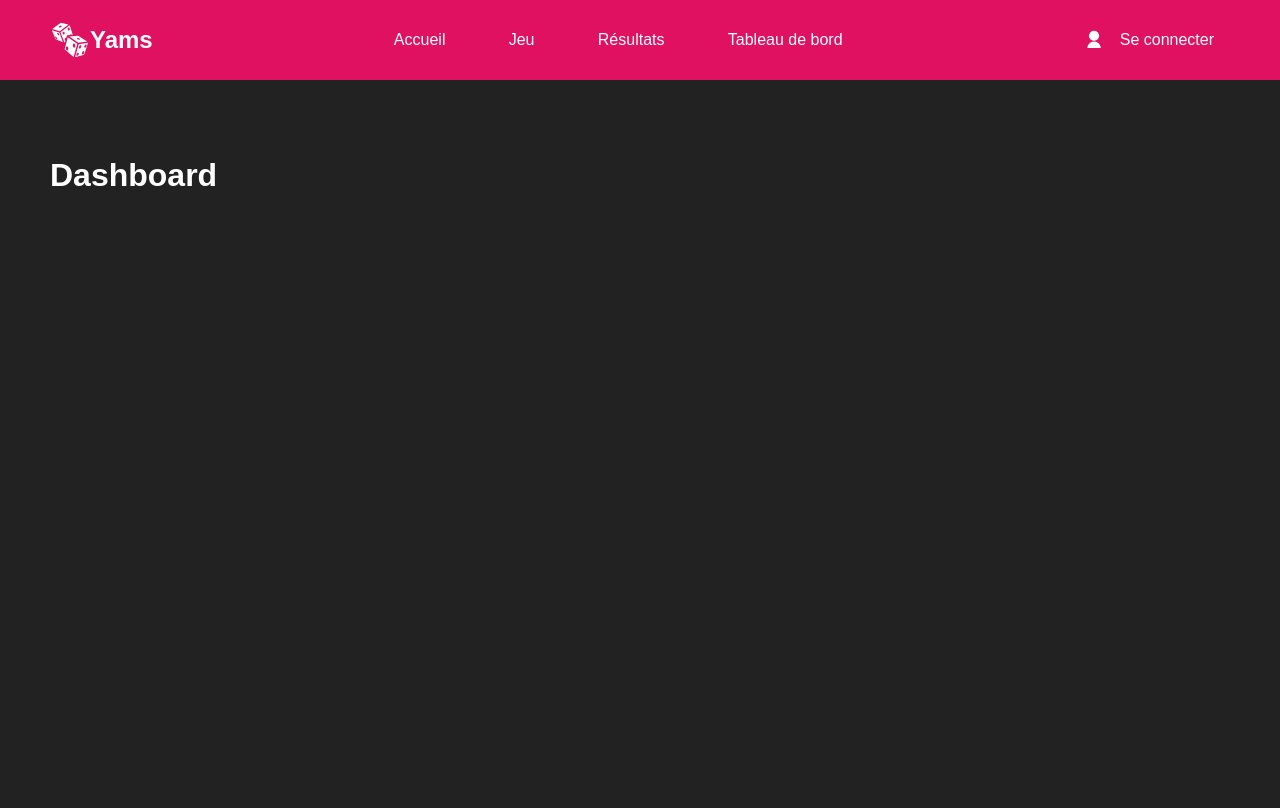
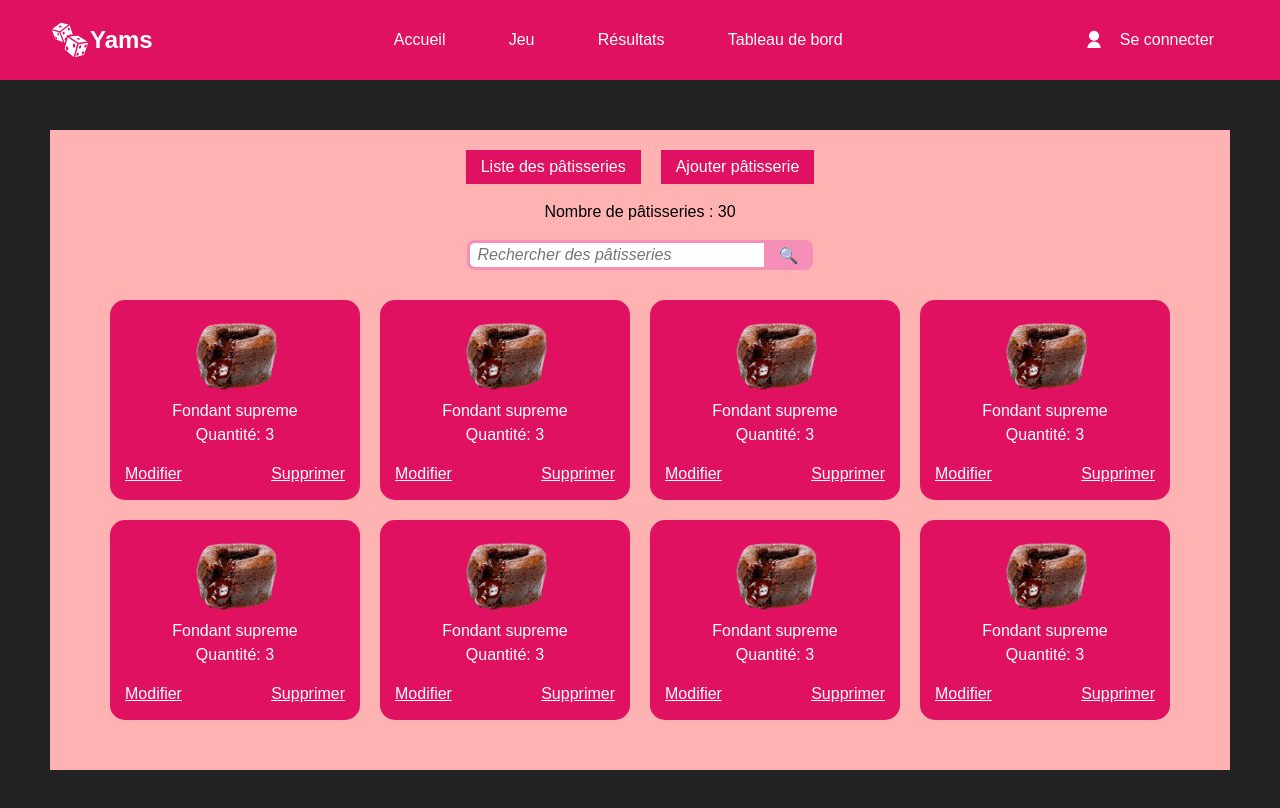
Before and after one commit to anwarali7/yams, a React (Vite) app in the folder front/: page /dashboard in a window 1280 px wide. Shown: the top 808 px of the page. Built offline with nearby package versions, Linux system fonts and the light colour scheme.

Commit message:
dashboard-page-css
1.Add ListPastry component + PastryItemComponent
2.Add AddPastryForm component

```diff
--- /dev/null
+++ b/front/src/components/AddPastryForm.css
@@ -0,0 +1,16 @@
+.add-pastry-form-container {
+  display: flex;
+  justify-content: center;
+  align-items: center;
+  text-align: center;
+  flex-direction: column;
+  color: black;
+  font-size: 20px;
+  margin-top: 20px;
+}
+
+.add-pastry-form {
+  max-width: 300px;
+  margin: 0 auto;
+  padding: 20px;
+}
--- /dev/null
+++ b/front/src/components/AddPastryForm.jsx
@@ -0,0 +1,30 @@
+import './AddPastryForm.css';
+
+const AddPastryForm = () => {
+  return (
+    <div className="add-pastry-form-container">
+      <p>Veuillez remplir les informations sur la pâtisserie</p>
+      <form className="add-pastry-form">
+        <div className="form-field">
+          <label htmlFor="pastry-title">Nom de la pâtisserie</label>
+          <input type="text" id="pastry-title" />
+        </div>
+        <div className="form-field">
+          <label htmlFor="pastry-img">Url d'image</label>
+          <input type="text" id="pastry-img" />
+        </div>
+        <div className="form-field">
+          <label htmlFor="pastry-img">Quantité</label>
+          <input type="text" id="pastry-img" />
+        </div>
+        <div className="button-container">
+          <button type="submit" className="btn-submit">
+            Ajouter
+          </button>
+        </div>
+      </form>
+    </div>
+  );
+};
+
+export default AddPastryForm;
--- /dev/null
+++ b/front/src/components/PastryItem.css
@@ -0,0 +1,38 @@
+.pastry-card {
+  background-color: #df1160;
+  width: 250px;
+  height: 200px;
+  display: flex;
+  flex-direction: column;
+  justify-content: center;
+  text-align: center;
+  color: white;
+  border-radius: 15px;
+  padding: 15px;
+}
+
+.pastry-card img {
+  width: 100px;
+  height: 100px;
+  display: block;
+  margin: 0 auto;
+}
+
+.btn-pastry-actions {
+  display: flex;
+  justify-content: space-between;
+  align-items: center;
+}
+
+.btn-pastry-actions button {
+  margin-top: 15px;
+  margin-bottom: 15px;
+  background: none;
+  text-decoration: underline;
+  color: inherit;
+  border: none;
+  padding: 0;
+  font: inherit;
+  cursor: pointer;
+  outline: inherit;
+}
--- /dev/null
+++ b/front/src/components/PastryItem.jsx
@@ -0,0 +1,20 @@
+import { fondant } from 'src/images';
+import './PastryItem.css';
+
+const PastryItem = () => {
+  return (
+    <>
+      <div className="pastry-card">
+        <img src={fondant} />
+        <div>Fondant supreme</div>
+        <div>Quantité: 3</div>
+        <div className="btn-pastry-actions">
+          <button>Modifier</button>
+          <button>Supprimer</button>
+        </div>
+      </div>
+    </>
+  );
+};
+
+export default PastryItem;
--- /dev/null
+++ b/front/src/components/PastryList.css
@@ -0,0 +1,58 @@
+.pastry-list {
+  display: flex;
+  flex-direction: column;
+  justify-content: center;
+  align-items: center;
+}
+
+.pastry-list p {
+  color: black;
+}
+
+.search-box-wrapper {
+  display: inline-flex;
+  font-size: 16px;
+}
+
+.search-box-input {
+  font-size: inherit;
+  border: 0.2em solid #f68fb7;
+  border-radius: 0.5em 0 0 0.5em;
+  padding: 0.2em 0.5em;
+  outline: 0;
+  width: 300px;
+  font-style: italic;
+}
+
+.search-box-input:hover,
+.search-box-input:focus {
+  border-color: #df1160;
+}
+
+.search-box-button {
+  font-size: inherit;
+  border: 0.2em solid #f68fb7;
+  border-radius: 0 0.5em 0.5em 0;
+  background-color: #f68fb7;
+  border-left: 0;
+  padding: 0 0.75em;
+  color: white;
+  font-weight: bold;
+  outline: 0;
+  cursor: pointer;
+}
+
+.search-box-button:hover,
+.search-box-button:focus {
+  border-color: #df1160;
+  background-color: #df1160;
+}
+
+/* List of pastries */
+.pastries-wrapper {
+  margin-top: 30px;
+  margin-bottom: 30px;
+  display: grid;
+  grid-template-columns: repeat(4, 1fr);
+  gap: 20px;
+}
--- /dev/null
+++ b/front/src/components/PastryList.jsx
@@ -0,0 +1,31 @@
+import PastryItem from './PastryItem';
+import './PastryList.css';
+
+const PastryList = () => {
+  return (
+    <div className="pastry-list">
+      <p>Nombre de pâtisseries : 30</p>
+
+      <div className="search-box-wrapper">
+        <input
+          type="text"
+          placeholder="Rechercher des pâtisseries"
+          className="search-box-input"
+        />
+        <button className="search-box-button">&#128269;</button>
+      </div>
+      <div className="pastries-wrapper">
+        <PastryItem />
+        <PastryItem />
+        <PastryItem />
+        <PastryItem />
+        <PastryItem />
+        <PastryItem />
+        <PastryItem />
+        <PastryItem />
+      </div>
+    </div>
+  );
+};
+
+export default PastryList;
--- a/front/src/images/index.jsx
+++ b/front/src/images/index.jsx
@@ -11,5 +11,6 @@ import fondant from 'src/images/fondant.png';
 import tartelette from 'src/images/tartelette-framboise.png';
 import brioche from 'src/images/brioche.webp';
 import macarons from 'src/images/macaron.webp';
+import loupe from 'src/images/loupe.png';
 
-export { logo, diceOne, diceTwo, diceThree, diceFour, diceFive, diceSix, diceQuestion, eclair, fondant, tartelette, brioche, macarons };
+export { logo, diceOne, diceTwo, diceThree, diceFour, diceFive, diceSix, diceQuestion, eclair, fondant, tartelette, brioche, macarons, loupe };
--- a/front/src/pages/Dashboard/Dashboard.css
+++ b/front/src/pages/Dashboard/Dashboard.css
@@ -0,0 +1,26 @@
+.dashboard-container {
+  background-color: #ffb2b2;
+  padding: 20px;
+}
+
+.dashboard-toggle {
+  display: flex;
+  justify-content: center;
+  align-items: center;
+  gap: 20px;
+}
+
+.btn-toggle {
+  background-color: #df1160;
+  color: inherit;
+  border: none;
+  padding: 5px 15px;
+  font: inherit;
+  cursor: pointer;
+  outline: inherit;
+}
+
+.btn-toggle:focus,
+.btn-toggle:hover {
+  text-decoration: underline;
+}
--- a/front/src/pages/Dashboard/Dashboard.jsx
+++ b/front/src/pages/Dashboard/Dashboard.jsx
@@ -1,5 +1,33 @@
-const Dashboard = () =>{
-    return <h1>Dashboard</h1>
-}
+import React, { useState } from 'react';
+import PastryList from '../../components/PastryList';
+import AddPastryForm from '../../components/AddPastryForm';
+import './Dashboard.css';
+
+const Dashboard = () => {
+  const [showPastryList, setShowPastryList] = useState(true);
+
+  const handleShowPastryList = () => {
+    setShowPastryList(true);
+  };
+
+  const handleShowAddPastryForm = () => {
+    setShowPastryList(false);
+  };
+  return (
+    <div>
+      <div className="dashboard-container">
+        <div className="dashboard-toggle">
+          <button className="btn-toggle" onClick={handleShowPastryList}>
+            Liste des pâtisseries
+          </button>
+          <button className="btn-toggle" onClick={handleShowAddPastryForm}>
+            Ajouter pâtisserie
+          </button>
+        </div>
+        {showPastryList ? <PastryList /> : <AddPastryForm />}
+      </div>
+    </div>
+  );
+};
 
 export default Dashboard;
--- a/front/src/pages/LogIn/LogIn.css
+++ b/front/src/pages/LogIn/LogIn.css
@@ -1,18 +1,17 @@
-.form-container{
-    display:flex;
-    justify-content: center;
-    align-items: center;
-    text-align: center;
+.form-container {
+  display: flex;
+  justify-content: center;
+  align-items: center;
+  text-align: center;
 }
 
-.login-form{
-max-width: 300px;
+.login-form {
+  max-width: 300px;
   margin: 20px auto;
   padding: 20px;
 }
 
-
-input {
+.form-field input {
   -webkit-transition: all 0.3s ease-in-out;
   -moz-transition: all 0.3s ease-in-out;
   -ms-transition: all 0.3s ease-in-out;
@@ -29,23 +28,18 @@ input {
   font: 95% Arial, Helvetica, sans-serif;
 }
 
-
-.form-field{}
-
-input:focus,
-input:hover {
-  box-shadow: 0 0 5px  #df1160;
+.form-field input:focus,
+.form-field input:hover {
+  box-shadow: 0 0 5px #df1160;
   padding: 3%;
-  border: 1px solid  #df1160;
+  border: 1px solid #df1160;
 }
-
 
 .button-container {
   display: flex;
   justify-content: center;
   align-items: center;
   margin-top: 20px;
-
 }
 
 .btn-submit {
@@ -55,6 +49,7 @@ input:hover {
   border-radius: 10px;
   font-size: 20px;
   cursor: pointer;
+  color: white;
 }
 
 .btn-submit:focus,
--- a/front/src/pages/LogIn/LogIn.jsx
+++ b/front/src/pages/LogIn/LogIn.jsx
@@ -1,24 +1,26 @@
 import './LogIn.css';
-
 
 const LogIn = () => {
   return (
-  <div className='form-container'>
-      <form className='login-form'>
+    <div className="form-container">
+      <form className="login-form">
         <h2>Se connecter</h2>
-        <div className='form-field'>
+        <div className="form-field">
           <label htmlFor="email">Adresse mail</label>
           <input type="email" id="email" placeholder="example@host.com" />
         </div>
-        <div>
+        <div className="form-field">
           <label htmlFor="email">Mot de passe</label>
           <input type="email" id="email" placeholder="Mot de passe" />
         </div>
-<div className='button-container'>
-      <button type="submit" className='btn-submit'>Connexion</button>
-      </div>
+        <div className="button-container">
+          <button type="submit" className="btn-submit">
+            Connexion
+          </button>
+        </div>
       </form>
-    </div>);
+    </div>
+  );
 };
 
 export default LogIn;
```
Also changed, not shown: front/src/images/loupe.png (added).
